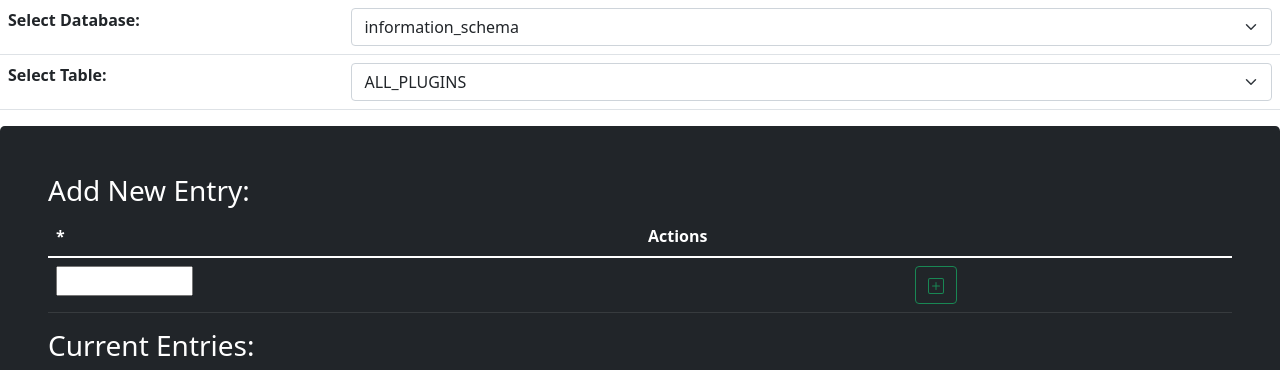
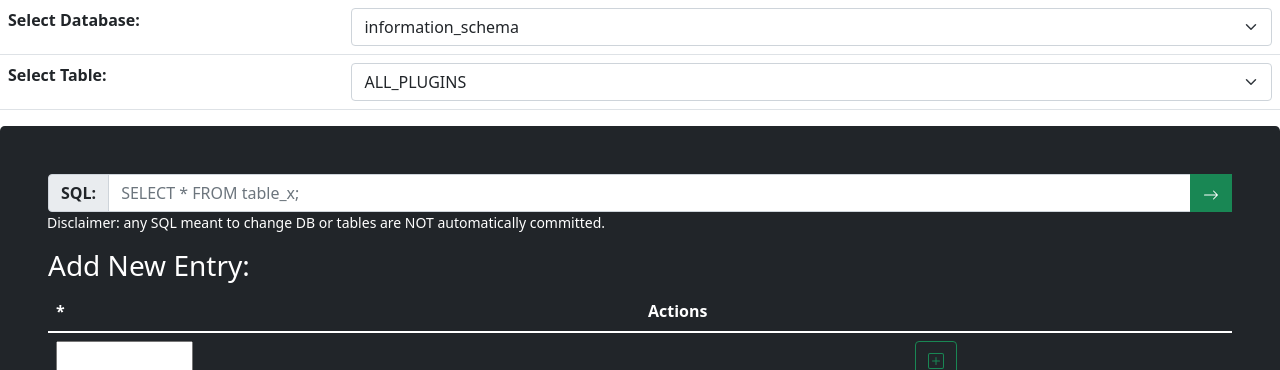
Before and after one commit to franny1615/COMP420_LAB10, a Flask app: page / in a window 1280 px wide. Shown: the part 56-426 px from the top of the page. Run offline with Flask 2, Linux system fonts and the light colour scheme; data that the repository does not hold is empty; some libraries are stand-ins or nearby versions.

Commit message:
can run any retrieval SQL

```diff
--- a/app.py
+++ b/app.py
@@ -43,6 +43,17 @@ def fetch_table_data(db,tb):
             table_items = cursor.fetchall()
             colmn_names = [column[0] for column in cursor.description]
             items_count = len(table_items)
+    return (table_items, colmn_names, items_count, result)
+
+def run_single_sql_query(sql):
+    result, cursor = execute_sql(sql,False)
+    table_items = None
+    colmn_names = None
+    items_count = 0
+    if result == "Success":
+        table_items = cursor.fetchall()
+        colmn_names = [column[0] for column in cursor.description]
+        items_count = len(table_items)
     return (table_items, colmn_names, items_count, result)
 
 def update_table_data(db,tb,cols,vals,prevvals):
@@ -166,6 +177,18 @@ def insertNewItemRoute():
         query_result = result
     )
 
+@app.route("/runSQLQuery",methods=['POST'])
+def runSQLQuery():
+    data = request.get_json()
+    sql = data['SQL']
+    table_items, column_names, table_length,result = run_single_sql_query(sql)
+    return jsonify(
+        table_data = table_items,
+        column_names = column_names,
+        table_length = table_length,
+        query_result = result
+    )
+
 def exit_handler():
     dbaccess.close()
 
--- a/static/js/logic.js
+++ b/static/js/logic.js
@@ -326,3 +326,39 @@ function clearInputsNewEntryForm() {
         document.getElementById('new_entry_input_'+i).value = "";
     }
 }
+
+function runSQLQuery() {
+    var sql = document.getElementById('sql_query_input').value;
+    if(sql !== "") {
+        $.ajax({
+            url:"/runSQLQuery",
+            type:"POST",
+            contentType: "application/json",
+            data: JSON.stringify({
+                SQL: sql
+            }),
+            beforeSend: function() {
+                document.getElementById("processing_query").innerHTML = displayLoadingBar("Processing Query");
+            },
+            success: function(response) {
+                if (response.query_result === "Success") {
+                    number_of_items = response.table_length;
+                    current_page = 1;
+                    number_of_pages = Math.ceil(number_of_items/number_per_page);
+                    column_names = response.column_names;
+                    column_data = response.table_data;
+                    // rebuild table
+                    current_page = 1; // just so that user sees feedback
+                    buildTable();
+                    document.getElementById("processing_query").innerHTML = "";
+                } else {
+                    displayAlert(response.query_result);
+                }
+            },
+            error: function(xhr) {
+                clearInputsNewEntryForm();
+                displayAlert("Couldn't Process Query");
+            }
+        });
+    }
+}
--- a/templates/index.html
+++ b/templates/index.html
@@ -1,5 +1,5 @@
 {% extends "base.html" %}
-{% block title %} Home Page {% endblock %}
+{% block title %} L10 {% endblock %}
 {% block content %}
 <nav class="navbar navbar-light bg-light">
     <div class="container-fluid">
@@ -36,6 +36,18 @@
 
 <div class="h-100 p-5 text-white bg-dark rounded-3">
     <div id="processing_query"></div>
+    <div id="run_sql_queries">
+        <div class="input-group mb-3">
+            <span class="input-group-text" id="basic-addon1"><b>SQL:</b></span>
+            <input type="text" id="sql_query_input" class="form-control" placeholder="SELECT * FROM table_x;">
+            <button class="btn btn-success" type="button" onclick="runSQLQuery()">
+                <svg xmlns="http://www.w3.org/2000/svg" width="16" height="16" fill="currentColor" class="bi bi-arrow-right" viewBox="0 0 16 16">
+                    <path fill-rule="evenodd" d="M1 8a.5.5 0 0 1 .5-.5h11.793l-3.147-3.146a.5.5 0 0 1 .708-.708l4 4a.5.5 0 0 1 0 .708l-4 4a.5.5 0 0 1-.708-.708L13.293 8.5H1.5A.5.5 0 0 1 1 8z"/>
+                </svg>
+            </button>
+            <small class="w-100">Disclaimer: any SQL meant to change DB or tables are NOT automatically committed.</small>
+        </div>
+    </div>
     <div id="displaytable"></div>
 </div>
 {% endblock %}
```
